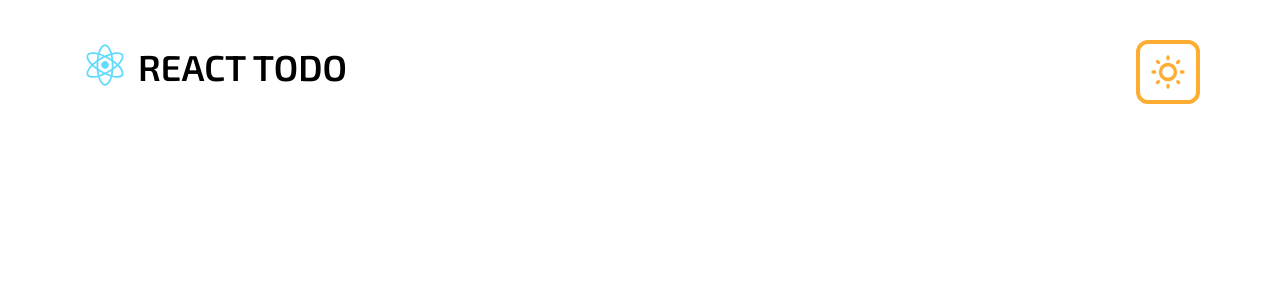
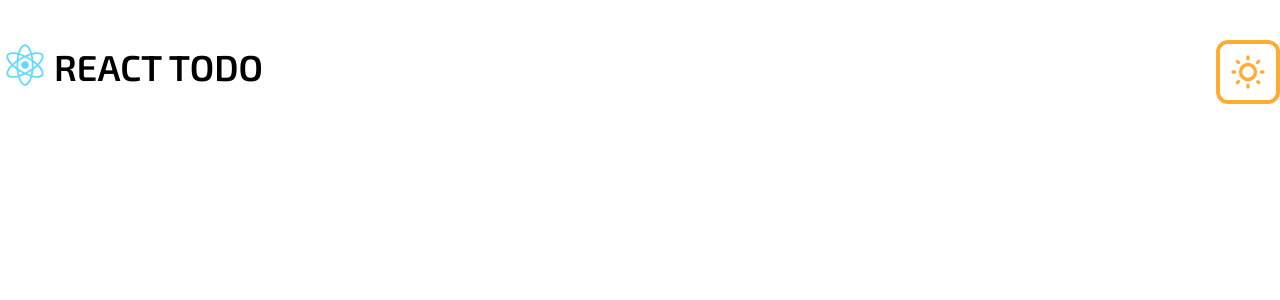
Before and after one commit to AlphaByte-RedTeam/todoact, a React (Vite) app: page / in a window 1280 px wide. Shown: the top 300 px of the page. Built offline with nearby package versions, Linux system fonts and the light colour scheme.

Commit message:
feat: fix navigation layout

```diff
--- a/src/navigation/Navigation.tsx
+++ b/src/navigation/Navigation.tsx
@@ -5,9 +5,9 @@ import '../../public/fonts.css';
 
 const Navigation: FC = () => {
     return (
-        <nav className="flex justify-center mx-20 my-10">
+        <nav className="container flex justify-center mx-auto my-10">
             <div className="flex-auto">
-                <a href="#" className="flex item-center space-x-2">
+                <a href="#" className="inline-flex item-center space-x-1">
                     <UilReact size="50" color="#61DAFB" />
                     <span className="font-sans text-4xl font-medium">REACT TODO</span>
                 </a>
```
